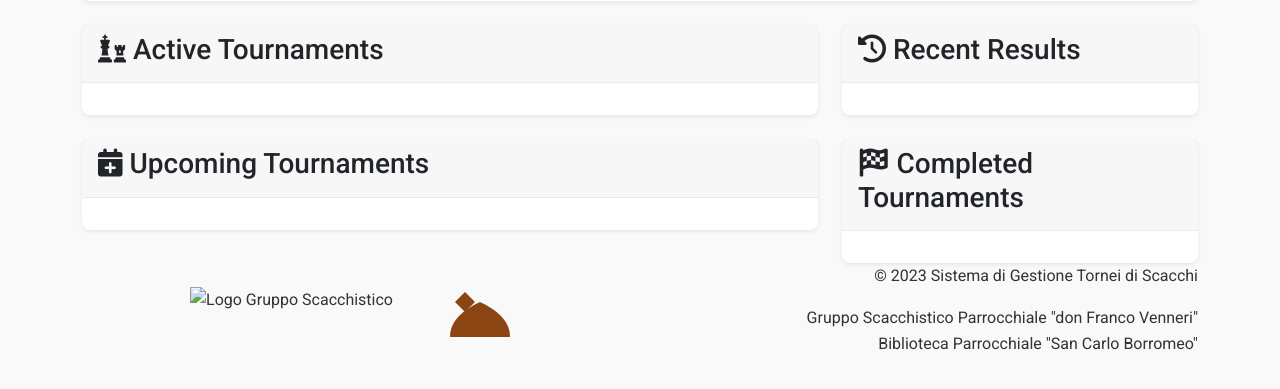
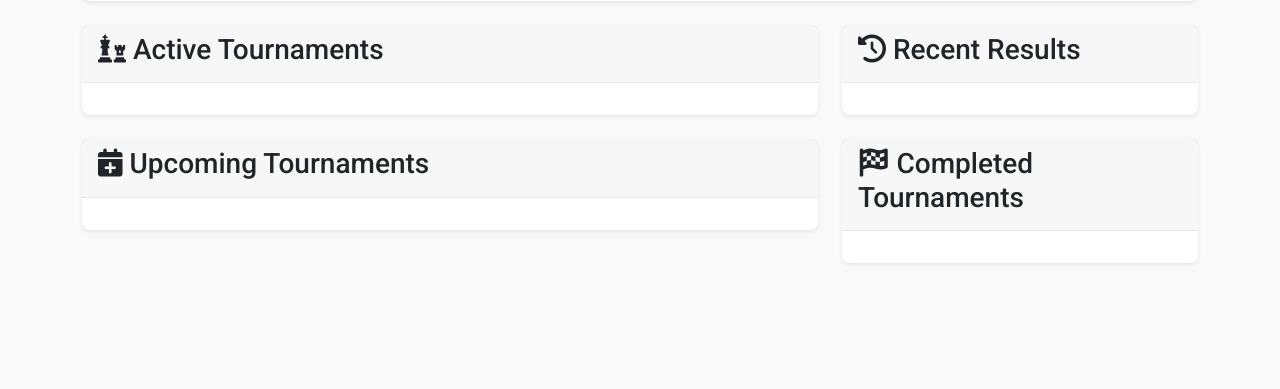
Before and after one commit to giorochi/ScacchistiDonFranco, a Flask app: page /admin/dashboard in a window 1280 px wide. Shown: the part 346-735 px from the top of the page. Run offline with Flask 3, Linux system fonts and the light colour scheme; the visitor is signed in with stand-in values (Sample User, id 1); data that the repository does not hold is empty.

Commit message:
Assistant checkpoint: Rimozione footer e creazione directory uploads
Assistant generated file changes:
- templates/layout.html: Rimuovo il footer superiore

---

User prompt:

no, non era quel footer, era quello sopra che dovevi toglier, Poi sembra che i dati si siano cancellati e la sezione galleria non funziona

Replit-Commit-Author: Assistant
Replit-Commit-Session-Id: a25ab3e1-8eb6-4644-b58e-7c6a25bd2c0f

```diff
--- a/templates/layout.html
+++ b/templates/layout.html
@@ -126,24 +126,7 @@
         {% block content %}{% endblock %}
     </div>
 
-    <!-- Footer -->
-    <footer>
-        <div class="container">
-            <div class="row">
-                <div class="col-md-6">
-                    <div class="logo-container">
-                        <img src="{{ url_for('static', filename='svg/logo_chess_group.svg') }}" alt="Logo Gruppo Scacchistico" style="height: 60px; margin-right: 15px;">
-                        <img src="{{ url_for('static', filename='svg/logo_library.svg') }}" alt="Logo Biblioteca" style="height: 60px;">
-                    </div>
-                </div>
-                <div class="col-md-6 text-md-end mt-3 mt-md-0">
-                    <p>&copy; 2023 Sistema di Gestione Tornei di Scacchi</p>
-                    <p>Gruppo Scacchistico Parrocchiale "don Franco Venneri"<br>
-                       Biblioteca Parrocchiale "San Carlo Borromeo"</p>
-                </div>
-            </div>
-        </div>
-    </footer>
+
 
     <!-- Bootstrap JS Bundle with Popper -->
     <script src="https://cdn.jsdelivr.net/npm/bootstrap@5.3.0-alpha1/dist/js/bootstrap.bundle.min.js"></script>
```
